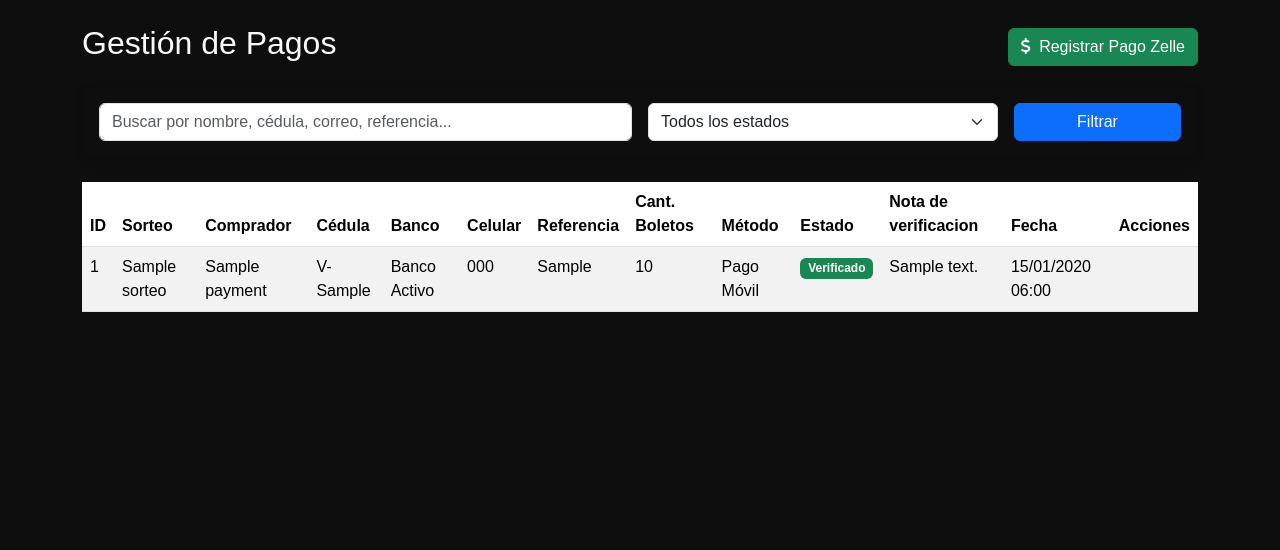
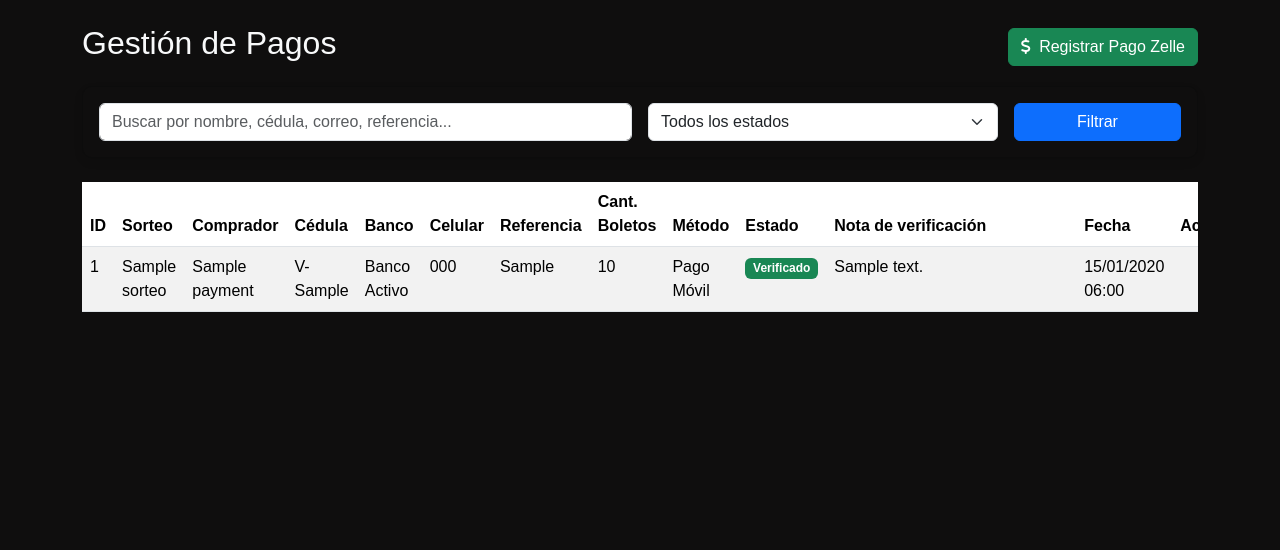
Before and after one commit to JacoBayern/ganaconSakk, a Django app: page /payment/ in a window 1280 px wide. Shown: the part 182-732 px from the top of the page. Run offline with Django 5.2, Linux system fonts and the light colour scheme; the first user in the database is signed in; tables that the repository leaves empty hold one stand-in row (Sample ...); some libraries are stand-ins or nearby versions.

Commit message:
tabla pagos

```diff
--- a/templates/payment/payment_list.html
+++ b/templates/payment/payment_list.html
@@ -57,7 +57,7 @@
                     <th>Cant. Boletos</th>
                     <th>Método</th>
                     <th>Estado</th>
-                    <th>Nota de verificacion</th>
+                    <th style="min-width: 250px;">Nota de verificación</th>
                     <th>Fecha</th>
                     <th>Acciones</th>
                 </tr>
@@ -80,7 +80,9 @@
                         {% elif payment.state == 'C' %}<span class="badge bg-danger">{{ payment.get_state_display }}</span>
                         {% endif %}
                     </td>
-                    <td>{{payment.payment_verification_note}}</td>
+                    <td class="text-wrap" style="max-width: 250px; word-break: break-word;">
+                        {{ payment.payment_verification_note|default:"--" }}
+                    </td>
                     <td>{{ payment.created_at|date:"d/m/Y H:i" }}</td>
                     <td>
                         {% if payment.state == 'E' %}
```
